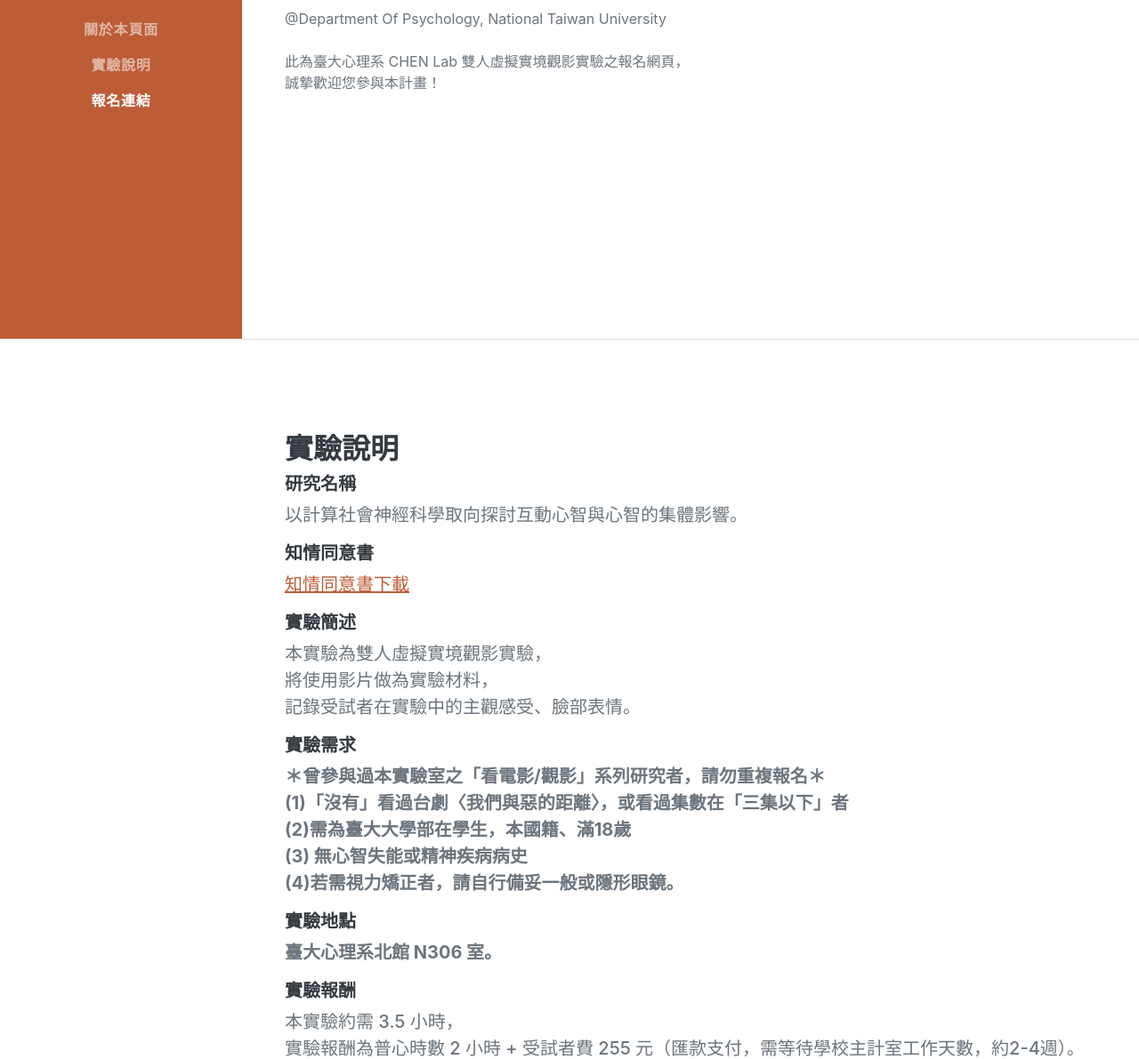
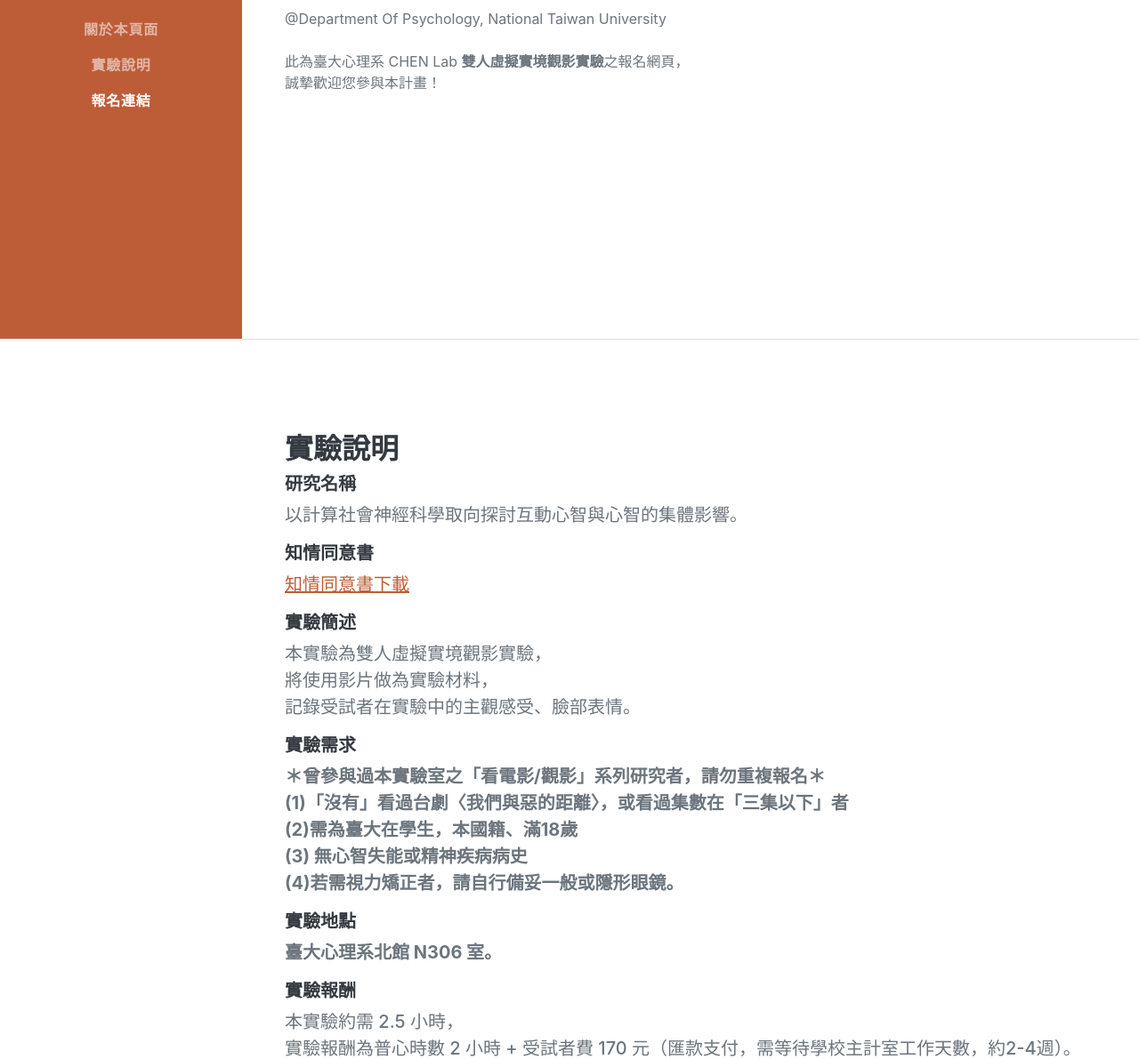
Before and after one commit to chenlabtest/SEDCVR_signUp, a plain HTML site: page SEDCVR_signUp/index.html in a window 1280 px wide. Shown: the part 419-1610 px from the top of the page at 89% size. Drawn offline with nearby package versions, Linux system fonts and the light colour scheme; a web font is replaced by a local one.

Commit message:
Update index.html

```diff
--- a/SEDCVR_signUp/index.html
+++ b/SEDCVR_signUp/index.html
@@ -50,7 +50,7 @@
                     @Department Of Psychology, National Taiwan University
                 </div>
                 <br>
-                <p>此為臺大心理系 CHEN Lab 雙人虛擬實境觀影實驗之報名網頁，<br>誠摯歡迎您參與本計畫！</p>
+                <p>此為臺大心理系 CHEN Lab <b>雙人虛擬實境觀影實驗</b>之報名網頁，<br>誠摯歡迎您參與本計畫！</p>
 
             </div>
         </section>
@@ -81,7 +81,7 @@
                 <div class="d-flex flex-column flex-md-row justify-content-between">
                     <div class="flex-grow-1">
                         <h5>實驗需求</h5>
-                        <div class="subheading mb-3" style="font-size: 20px;"><b>＊曾參與過本實驗室之「看電影/觀影」系列研究者，請勿重複報名＊<br>(1)「沒有」看過台劇〈我們與惡的距離〉，或看過集數在「三集以下」者<br>(2)需為臺大大學部在學生，本國籍、滿18歲<br>(3) 無心智失能或精神疾病病史<br>(4)若需視力矯正者，請自行備妥一般或隱形眼鏡。</b></div>
+                        <div class="subheading mb-3" style="font-size: 20px;"><b>＊曾參與過本實驗室之「看電影/觀影」系列研究者，請勿重複報名＊<br>(1)「沒有」看過台劇〈我們與惡的距離〉，或看過集數在「三集以下」者<br>(2)需為臺大在學生，本國籍、滿18歲<br>(3) 無心智失能或精神疾病病史<br>(4)若需視力矯正者，請自行備妥一般或隱形眼鏡。</b></div>
                     </div>
                 </div>
                 <div class="d-flex flex-column flex-md-row justify-content-between">
@@ -96,7 +96,7 @@
                 <div class="d-flex flex-column flex-md-row justify-content-between">
                     <div class="flex-grow-1">
                         <h5>實驗報酬</h5>
-                        <div class="subheading mb-3" style="font-size: 20px;">本實驗約需 3.5 小時，<br>實驗報酬為普心時數 2 小時 + 受試者費 255 元（匯款支付，需等待學校主計室工作天數，約2-4週）。
+                        <div class="subheading mb-3" style="font-size: 20px;">本實驗約需 2.5 小時，<br>實驗報酬為普心時數 2 小時 + 受試者費 170 元（匯款支付，需等待學校主計室工作天數，約2-4週）。
                             <p style="color: red;"><b>請注意：普心時數部分恕不兌換為現金或禮券！</b></p>
                     </div>
                 </div>
```
